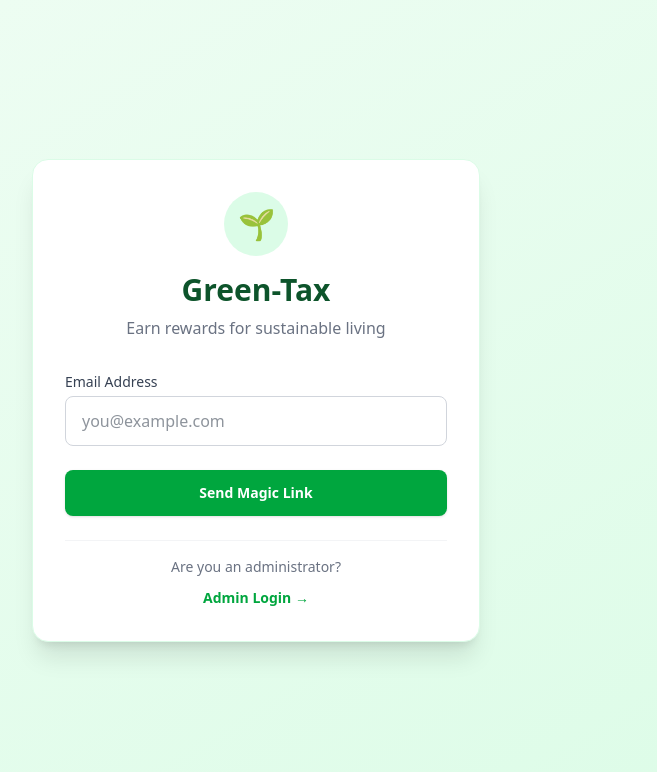
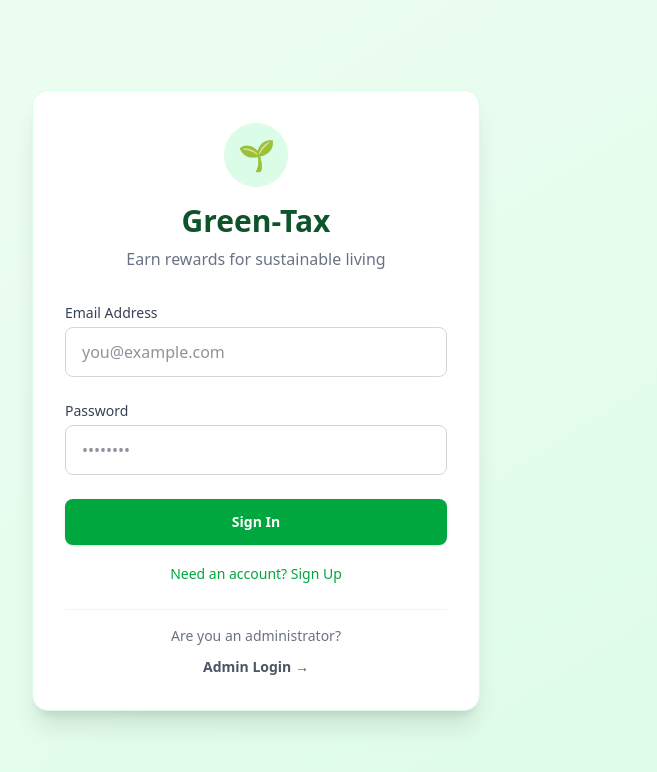
Before and after one commit to JolinSaraiya/project1, a React (Vite) app in the folder client/: page /login in a window 1280 px wide. Shown: the top 772 px of the page, without its empty margins (384-1041 px from the left). Built offline with nearby package versions, Linux system fonts and the light colour scheme; no server answers.

Commit message:
Switch to Email/Password authentication

```diff
--- a/client/src/Login.jsx
+++ b/client/src/Login.jsx
@@ -5,6 +5,8 @@ import { useNavigate } from 'react-router-dom';
 const Login = () => {
     const navigate = useNavigate();
     const [email, setEmail] = useState('');
+    const [password, setPassword] = useState('');
+    const [isSignUp, setIsSignUp] = useState(false);
     const [loading, setLoading] = useState(false);
     const [message, setMessage] = useState('');
 
@@ -17,21 +19,37 @@ const Login = () => {
         return () => subscription.unsubscribe();
     }, [navigate]);
 
-    const handleLogin = async (e) => {
+    const handleAuth = async (e) => {
         e.preventDefault();
         setLoading(true);
         setMessage('');
-        const { error } = await supabase.auth.signInWithOtp({ email });
-        if (error) {
+
+        try {
+            if (isSignUp) {
+                const { error } = await supabase.auth.signUp({
+                    email,
+                    password,
+                });
+                if (error) throw error;
+                setMessage('Sign up successful! You can now sign in (or check email if confirmation is enabled).');
+                setIsSignUp(false);
+            } else {
+                const { error } = await supabase.auth.signInWithPassword({
+                    email,
+                    password,
+                });
+                if (error) throw error;
+                // Navigation happens in useEffect
+            }
+        } catch (error) {
             setMessage('Error: ' + error.message);
-        } else {
-            setMessage('Check your email for the login link!');
+        } finally {
+            setLoading(false);
         }
-        setLoading(false);
     };
 
     return (
-        <div className="min-h-screen flex items-center justify-center bg-gradient-to-br from-green-50 to-green-100">
+        <div className="min-h-screen flex items-center justify-center bg-gradient-to-br from-green-50 to-green-100 font-sans">
             <div className="max-w-md w-full bg-white rounded-2xl shadow-xl p-8 border border-green-100">
                 <div className="text-center mb-8">
                     <div className="mx-auto h-16 w-16 bg-green-100 rounded-full flex items-center justify-center mb-4">
@@ -41,7 +59,7 @@ const Login = () => {
                     <p className="text-gray-500 mt-2">Earn rewards for sustainable living</p>
                 </div>
 
-                <form onSubmit={handleLogin} className="space-y-6">
+                <form onSubmit={handleAuth} className="space-y-6">
                     <div>
                         <label htmlFor="email" className="block text-sm font-medium text-gray-700 mb-1">Email Address</label>
                         <input
@@ -52,6 +70,19 @@ const Login = () => {
                             placeholder="you@example.com"
                             value={email}
                             onChange={(e) => setEmail(e.target.value)}
+                        />
+                    </div>
+
+                    <div>
+                        <label htmlFor="password" className="block text-sm font-medium text-gray-700 mb-1">Password</label>
+                        <input
+                            id="password"
+                            type="password"
+                            required
+                            className="block w-full px-4 py-3 border border-gray-300 rounded-lg focus:ring-2 focus:ring-green-500 focus:border-transparent transition duration-200 outline-none"
+                            placeholder="••••••••"
+                            value={password}
+                            onChange={(e) => setPassword(e.target.value)}
                         />
                     </div>
 
@@ -66,9 +97,9 @@ const Login = () => {
                                     <circle className="opacity-25" cx="12" cy="12" r="10" stroke="currentColor" strokeWidth="4"></circle>
                                     <path className="opacity-75" fill="currentColor" d="M4 12a8 8 0 018-8V0C5.373 0 0 5.373 0 12h4zm2 5.291A7.962 7.962 0 014 12H0c0 3.042 1.135 5.824 3 7.938l3-2.647z"></path>
                                 </svg>
-                                Sending Link...
+                                {isSignUp ? 'Creating Account...' : 'Signing In...'}
                             </span>
-                        ) : 'Send Magic Link'}
+                        ) : (isSignUp ? 'Create Account' : 'Sign In')}
                     </button>
                 </form>
 
@@ -78,9 +109,19 @@ const Login = () => {
                     </div>
                 )}
 
+                <div className="mt-4 text-center">
+                    <button
+                        type="button"
+                        onClick={() => { setIsSignUp(!isSignUp); setMessage(''); }}
+                        className="text-sm text-green-600 hover:text-green-800 font-medium"
+                    >
+                        {isSignUp ? 'Already have an account? Sign In' : 'Need an account? Sign Up'}
+                    </button>
+                </div>
+
                 <div className="mt-6 text-center border-t border-gray-100 pt-4">
                     <p className="text-sm text-gray-500 mb-2">Are you an administrator?</p>
-                    <button onClick={() => navigate('/admin-login')} className="text-green-600 hover:text-green-800 font-semibold text-sm transition-colors">
+                    <button onClick={() => navigate('/admin-login')} className="text-gray-600 hover:text-gray-900 font-semibold text-sm transition-colors">
                         Admin Login →
                     </button>
                 </div>
```
